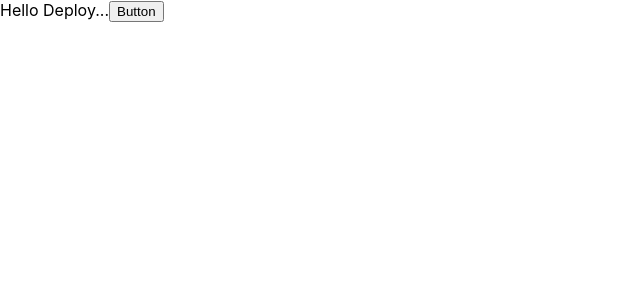
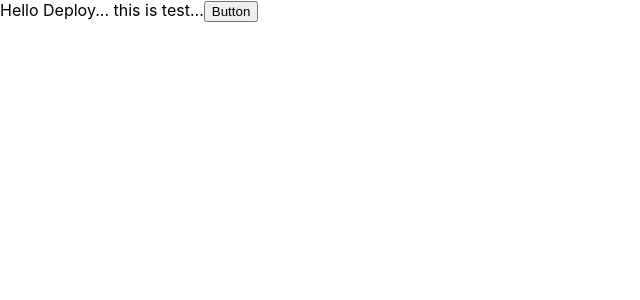
Before and after one commit to barry166/commit-test, a React (Vite) app: page / in a window 1280 px wide. Shown: the top 300 px of the page, without its empty margins (0-640 px from the left). Built offline with nearby package versions, Linux system fonts and the light colour scheme.

Commit message:
feat: deploy webhook test2

```diff
--- a/src/App.jsx
+++ b/src/App.jsx
@@ -4,6 +4,7 @@ const App = () => {
   return (
     <div className='App'>
         Hello Deploy...
+        this is test...
       <button type='primary' onClick={() => alert('button click')}>
         Button
       </button>
```
